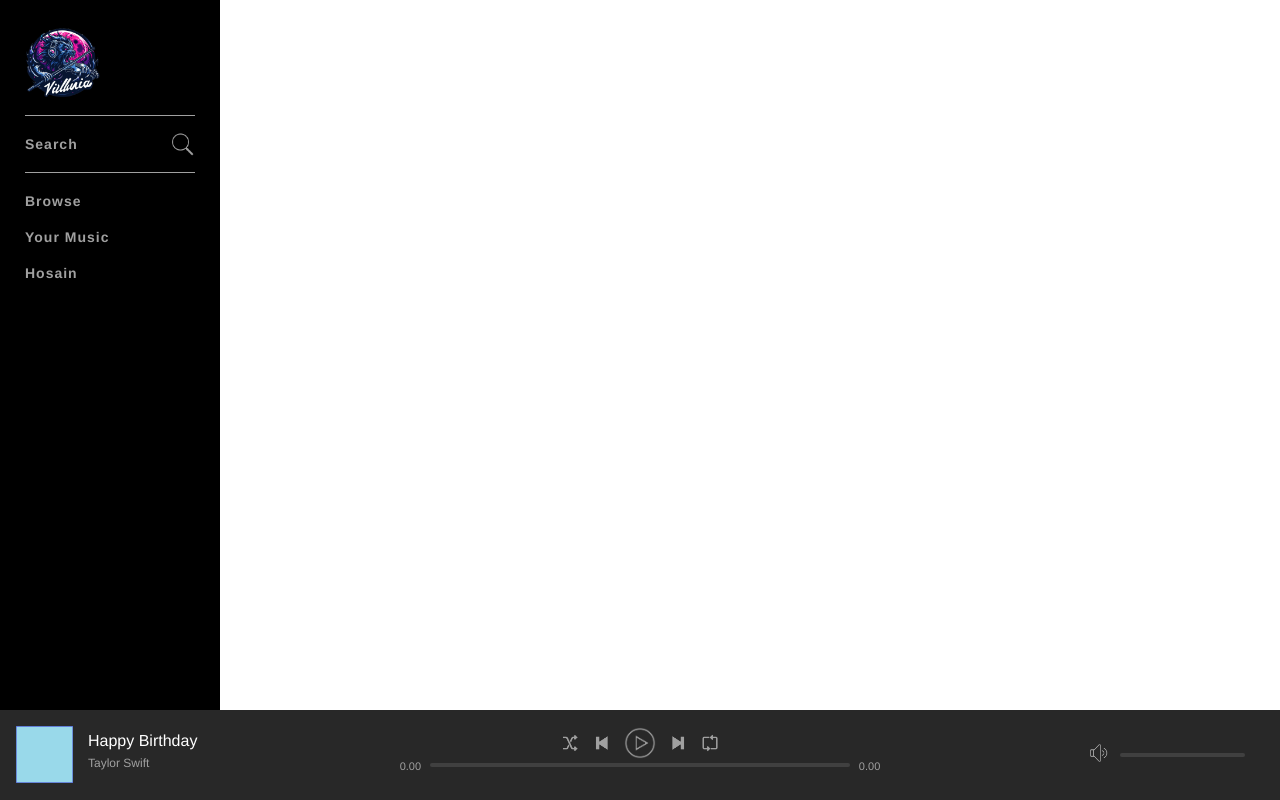
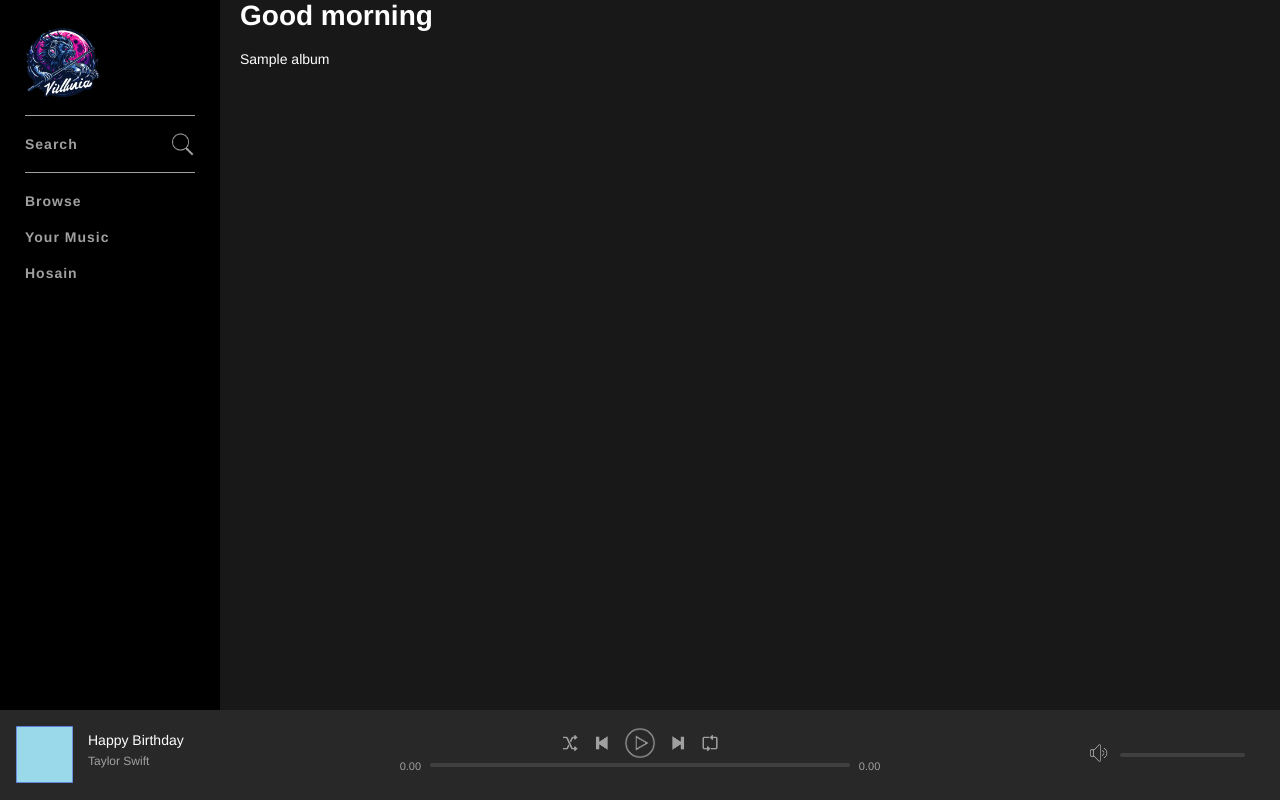
Before and after one commit to Hosain199/Violin, a PHP site: page / in a window 1280 px wide. Run offline with PHP 8.4, Linux system fonts and the light colour scheme; the visitor is signed in with stand-in values (Sample User, id 1); tables that the repository leaves empty or names only in its code hold one stand-in row (values such as "Sample post").

Commit message:
version 2.1 separate the header and footer in index.php. include greetings. add albums from database

```diff
--- a/assets/css/style.css
+++ b/assets/css/style.css
@@ -8,6 +8,12 @@ body {
 * {
     font-family: "Helvetica Neue", Helvetica, Arial, sans-serif;
     color: #fff;
+}
+
+body {
+    background-color: #181818;
+    font-size: 14px;
+    min-width: 720px;
 }
 
 #nowPlayingBarContainer {
@@ -159,9 +165,11 @@ body {
     left: 0;
     background-color: #000000;
 }
+
 @-moz-document url-prefix() {
     #navBarContainer {
-      height: calc(100vh + 50px); /* Add some extra height to compensate for the address bar or toolbar */
+        height: calc(100vh + 50px);
+        /* Add some extra height to compensate for the address bar or toolbar */
     }
 }
 
@@ -200,13 +208,25 @@ body {
     color: #a0a0a0;
     text-decoration: none;
 }
-.navItemLink:hover{
+
+.navItemLink:hover {
     color: #ffffff;
 
 }
+
 .navItemLink .icon {
     position: absolute;
     right: 0;
     top: 6px;
     width: 25px;
 }
+
+#mainViewContainer {
+    margin-left: 220px;
+    padding-bottom: 90px;
+    width: calc(100% - 220px);
+}
+
+#mainContent {
+    padding: 0 20px;
+}
--- /dev/null
+++ b/includes/footer.php
@@ -0,0 +1,15 @@
+
+</div>
+
+</div>
+</div>
+
+<?php include("includes/nowPlayingBar.php"); ?>
+<!-- Content will imported from nowPlayingBar.php file  -->
+
+</div>
+
+
+</body>
+
+</html>
--- /dev/null
+++ b/includes/header.php
@@ -0,0 +1,31 @@
+<?php
+include("includes/config.php");
+
+//session_destroy(); LOGOUT
+
+if (isset($_SESSION['userLoggedIn'])) { //$_SESSION global variable
+	$userLoggedIn = $_SESSION['userLoggedIn'];
+} else {
+	header("Location: register.php");
+}
+
+?>
+
+<html>
+
+<head>
+	<title>Welcome to Violina!</title>
+
+	<link rel="stylesheet" type="text/css" href="assets/css/style.css">
+</head>
+
+<body>
+	<div id="mainContainer">
+
+		<div id="topContainer">
+			<?php include("includes/navBarContainer.php"); ?>
+			<!-- Content will imported from navBarContainer.php file  -->
+
+			<div id="mainViewContainer">
+
+			<div id="mainContent">
--- /dev/null
+++ b/includes/navBarContainer.php
@@ -0,0 +1,30 @@
+<div id="navBarContainer">
+				<nav class="navBar">
+					<a href="index.php" class="logo">
+						<img src="assets/images/logo.png" alt="logo">
+					</a>
+
+					<div class="group">
+						<div class="navItem">
+							<a href="search.php" class="navItemLink">Search
+								<img src="assets/images/icons/search.png" class="icon" alt="Serach">
+							</a>
+						</div>
+					</div>
+
+					<div class="group">
+					<div class="navItem">
+							<a href="browse.php" class="navItemLink">Browse</a>
+						</div>
+
+						<div class="navItem">
+							<a href="yourMusic.php" class="navItemLink">Your Music</a>
+						</div>
+
+						<div class="navItem">
+							<a href="profile.php" class="navItemLink">Hosain</a>
+						</div>
+					</div>
+
+				</nav>
+			</div>
--- a/index.php
+++ b/index.php
@@ -1,166 +1,38 @@
-<?php
-include("includes/config.php");
+<?php include("includes/header.php"); ?>
 
-//session_destroy(); LOGOUT
+<h1 class="pageHeadingBig">
+	<?php function get_greeting()
+	{
+		$hour = date('H');
 
-if (isset($_SESSION['userLoggedIn'])) { //$_SESSION global variable
-	$userLoggedIn = $_SESSION['userLoggedIn'];
-} else {
-	header("Location: register.php");
-}
+		$greeting = "";
+		if ($hour < 12) {
+			$greeting = "Good morning";
+		} elseif ($hour < 17) {
+			$greeting = "Good afternoon";
+		} elseif ($hour < 21) {
+			$greeting = "Good evening";
+		} else {
+			$greeting = "Good night";
+		}
 
-?>
-
-<html>
-
-<head>
-	<title>Welcome to Violina!</title>
-
-	<link rel="stylesheet" type="text/css" href="assets/css/style.css">
-</head>
-
-<body>
-	<div id="mainContainer">
-		<div id="topContainer">
-			<div id="navBarContainer">
-				<nav class="navBar">
-					<a href="index.php" class="logo">
-						<img src="assets/images/logo.png" alt="logo">
-					</a>
-
-					<div class="group">
-						<div class="navItem">
-							<a href="search.php" class="navItemLink">Search
-								<img src="assets/images/icons/search.png" class="icon" alt="Serach">
-							</a>
-						</div>
-					</div>
-
-					<div class="group">
-					<div class="navItem">
-							<a href="browse.php" class="navItemLink">Browse</a>
-						</div>
-
-						<div class="navItem">
-							<a href="yourMusic.php" class="navItemLink">Your Music</a>
-						</div>
-
-						<div class="navItem">
-							<a href="profile.php" class="navItemLink">Hosain</a>
-						</div>
-					</div>
-
-				</nav>
-			</div>
-		</div>
-
-
-		<div id="nowPlayingBarContainer">
-
-			<div id="nowPlayingBar">
-
-				<div id="nowPlayingLeft">
-					<div class="content">
-						<span class="albumLink">
-							<img src="assets/images/squre.png" alt="square image" class="albumArtwork">
-						</span>
-						<div class="trackInfo">
-							<span class="trackName">
-								<span>Happy Birthday</span>
-
-							</span>
-							<span class="artistName">
-								<span>Taylor Swift</span>
-
-							</span>
-
-						</div>
-					</div>
-
-				</div>
-
-				<div id="nowPlayingCenter">
-
-					<div class="content playerControls">
-
-						<div class="buttons">
-
-							<button class="controlButton shuffle" title="Shuffle button">
-								<img src="assets/images/icons/shuffle.png" alt="Shuffle">
-							</button>
-
-							<button class="controlButton previous" title="Previous button">
-								<img src="assets/images/icons/previous.png" alt="Previous">
-							</button>
-
-							<button class="controlButton play" title="Play button">
-								<img src="assets/images/icons/play.png" alt="Play">
-							</button>
-
-							<button class="controlButton pause" title="Pause button" style="display: none;">
-								<img src="assets/images/icons/pause.png" alt="Pause">
-							</button>
-
-							<button class="controlButton next" title="Next button">
-								<img src="assets/images/icons/next.png" alt="Next">
-							</button>
-
-							<button class="controlButton repeat" title="Repeat button">
-								<img src="assets/images/icons/repeat.png" alt="Repeat">
-							</button>
-
-						</div>
-
-
-						<div class="playbackBar">
-
-							<span class="progressTime current">0.00</span>
-
-							<div class="progressBar">
-								<div class="progressBarBg">
-									<div class="progress"></div>
-								</div>
-							</div>
-
-							<span class="progressTime remaining">0.00</span>
-
-
-						</div>
-
-
-					</div>
-
-
-				</div>
-
-				<div id="nowPlayingRight">
-					<div class="volumeBar">
-						<button class="controlButton volume" title="Volume button">
-							<img src="assets/images/icons/volume.png" alt="Volume">
-
-						</button>
-
-						<div class="progressBar">
-							<div class="progressBarBg">
-								<div class="progress"></div>
-							</div>
-						</div>
-
-					</div>
+		return $greeting;
+	}
+	echo get_greeting();
+	?>
+	<!-- automatically greeting you -->
+</h1>
 
 
 
-				</div>
+<div class="gridviewContainer">
+	<?php
+		$albumQuery = mysqli_query($con, "SELECT * FROM albums");
+		while($row = mysqli_fetch_array($albumQuery)){	//converts the query into array
+			echo $row['name'] . "<br>"; //The dot (.) operator in PHP is used to concatenate two or more strings.
+		}
+	?>
+</div>
 
 
-
-
-			</div>
-
-		</div>
-	</div>
-
-
-</body>
-
-</html>
+<?php include("includes/footer.php"); ?>
--- /dev/null
+++ b/package.json
@@ -0,0 +1,5 @@
+{
+  "dependencies": {
+    "autoprefixer": "^10.4.16"
+  }
+}
```
Also changed, not shown: includes/nowPlayingBar.php (added, +103 -0 lines), package-lock.json (added), 1 other file.
